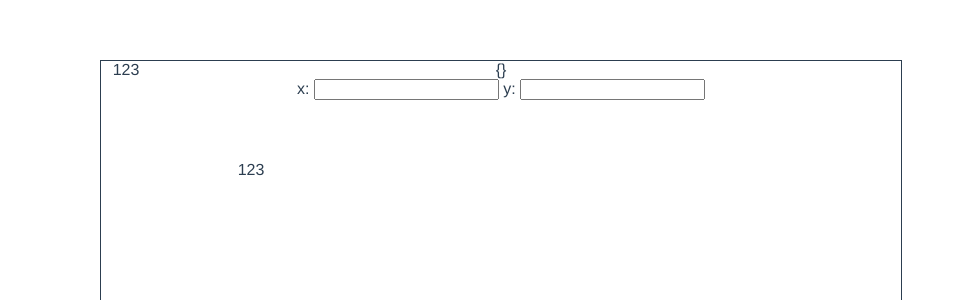
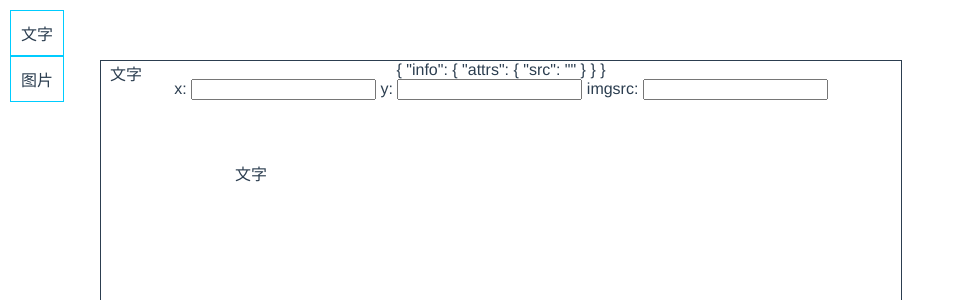
Before and after one commit to Zillionnn/build-webpage-manage, a Vue app: page /#/ in a window 1280 px wide. Shown: the top 300 px of the page, without its empty margins (0-955 px from the left). Built offline with nearby package versions, Linux system fonts and the light colour scheme.

Commit message:
add component

```diff
--- a/src/components/home.vue
+++ b/src/components/home.vue
@@ -1,11 +1,18 @@
 <template>
-  <div class="canvas-wrap">
+  <div class="body">
+
+    <div style="position:absolute;top:10px; left:10px;">
+      <div class="component-drag" draggable="true" @dragstart="startDrag('text')">文字</div>
+      <div class="component-drag" draggable="true" @dragstart="startDrag('pic')">图片</div>
+    </div>
+    <div class="canvas-wrap" @dragover="allowDrop" @drop="drop">
       {{currentBox}}
       <div>
         x:
         <input type="number" v-model="currentBox.x" />
         y:
         <input type="number" v-model="currentBox.y" />
+       imgsrc: <input type="text" v-model="currentBox.info.attrs.src" />
       </div>
 
       <div v-for="(box, index) in elements" :key="index">
@@ -19,14 +26,24 @@
           :rotate="box.rotate"
           @update="update(box,arguments)"
         >
-        <div :id="box.id" style="width:100%;height:100%;">123</div>
+          <div :id="box.id" style="width:100%;height:100%;">
+            <v-render
+              :componentInfo="box.info"
+              :tag="'span'"
+              :attrs="box.info.attrs"
+              :content="box.info.content"
+            ></v-render>
+          </div>
         </v-transform>
+      </div>
     </div>
   </div>
 </template>
 
 <script>
 import VTransform from './common/VTransform.vue'
+import Vue from 'vue'
+import { $http } from '@/service/requestService.js'
 
 export default {
   name: 'home',
@@ -35,11 +52,21 @@ export default {
   },
   data () {
     return {
+      mousePosition: {
+        x: 0,
+        y: 0
+      },
       canvas: {
         top: 60,
         left: 100
       },
-      currentBox: {},
+      currentBox: {
+        info: {
+          attrs: {
+            src: ''
+          }
+        }
+      },
       elements: [
         {
           id: 'f1',
@@ -47,7 +74,14 @@ export default {
           y: 100,
           width: 100,
           height: 200,
-          rotate: 0
+          rotate: 0,
+          info: {
+            tagName: 'span',
+            attrs: {
+              id: 'f1'
+            },
+            content: '文字'
+          }
         },
         {
           id: 'f2',
@@ -55,12 +89,67 @@ export default {
           y: 0,
           width: 50,
           height: 50,
-          rotate: 0
+          rotate: 0,
+          info: {
+            tagName: 'span',
+            attrs: {
+              id: 'f1'
+            },
+            content: '文字'
           }
-      ]
+        }
+      ],
+      dragItem: null
     }
   },
+  created () {
+    // this.getWebJson()
+    // console.log('###########TEMPLATE PAGE################')
+    this.listenEvent()
+    Vue.component('v-render', {
+      render: function (createElement) {
+        console.log('componentInfo', this.componentInfo)
+
+        return createElement('div', [
+
+          createElement(
+            this.componentInfo.tagName,
+            {
+              attrs: this.componentInfo.attrs
+            },
+            this.componentInfo.content
+          )
+        ])
+      },
+      props: {
+        componentInfo: {
+          type: Object,
+          required: false
+        }
+      },
+      mount () {
+        console.log('render', 'mou')
+      }
+    })
+  },
   methods: {
+    listenEvent () {
+      document.addEventListener('mousemove', this.getMousePosition)
+    },
+    getMousePosition (event) {
+      this.mousePosition.x = event.x
+      this.mousePosition.y = event.y
+    },
+    getWebJson () {
+      $http
+        .get('http://127.0.0.1:3000/api/v1/webjson')
+        .then(res => {
+          this.webJson = res.data.data
+        })
+        .catch(err => {
+          console.error(err)
+        })
+    },
     update (box, args) {
       const conf = args[0]
       this.currentBox = box
@@ -74,12 +163,66 @@ export default {
         box.y = conf.y - 60
       }
       console.log('box', box.width)
+    },
+    allowDrop (e) {
+      e.preventDefault()
+    },
+
+    startDrag (p) {
+      this.dragItem = p
+    },
+    drop () {
+      console.log(this.dragItem)
+      if (this.dragItem === 'text') {
+        this.elements.push({
+          id: 'f1',
+          x: 0,
+          y: 0,
+          width: 100,
+          height: 100,
+          rotate: 0,
+          info: {
+            tagName: 'p',
+            attrs: {
+              id: 'f1'
+            },
+            content: '文字'
           }
+        })
+      }
+      if (this.dragItem === 'pic') {
+        this.elements.push({
+          id: 'f1',
+          x: 0,
+          y: 0,
+          width: 100,
+          height: 100,
+          rotate: 0,
+          info: {
+            tagName: 'img',
+            attrs: {
+              width: '100%',
+              height: '100%',
+              src: ''
+            }
+          }
+        })
+      }
+    }
+    // ###########################methods#########################
   }
 }
 </script>
 
 <style scoped>
+.body {
+  display: flex;
+  justify-content: flex-start;
+}
+.component-drag {
+  padding: 10px;
+  border: 1px solid #00ccff;
+}
 .canvas-wrap {
   border: 1px solid;
   width: 800px;
--- /dev/null
+++ b/src/service/requestService.js
@@ -0,0 +1,25 @@
+import axios from 'axios'
+
+// 添加请求拦截器
+axios.interceptors.request.use(function (config) {
+  // 在发送请求之前
+  return config
+}, function (error) {
+  // 对请求错误
+  return Promise.reject(error)
+})
+
+// 添加响应拦截器
+axios.interceptors.response.use(function (response) {
+  // 对响应数据
+  return response
+}, function (error) {
+  // 对响应错误
+  return Promise.reject(error)
+})
+
+export const $http = {
+  get: (url, config) => {
+    return axios.get(url, config)
+  }
+}
```
Lines whose indentation alone changed are shown as unchanged.
